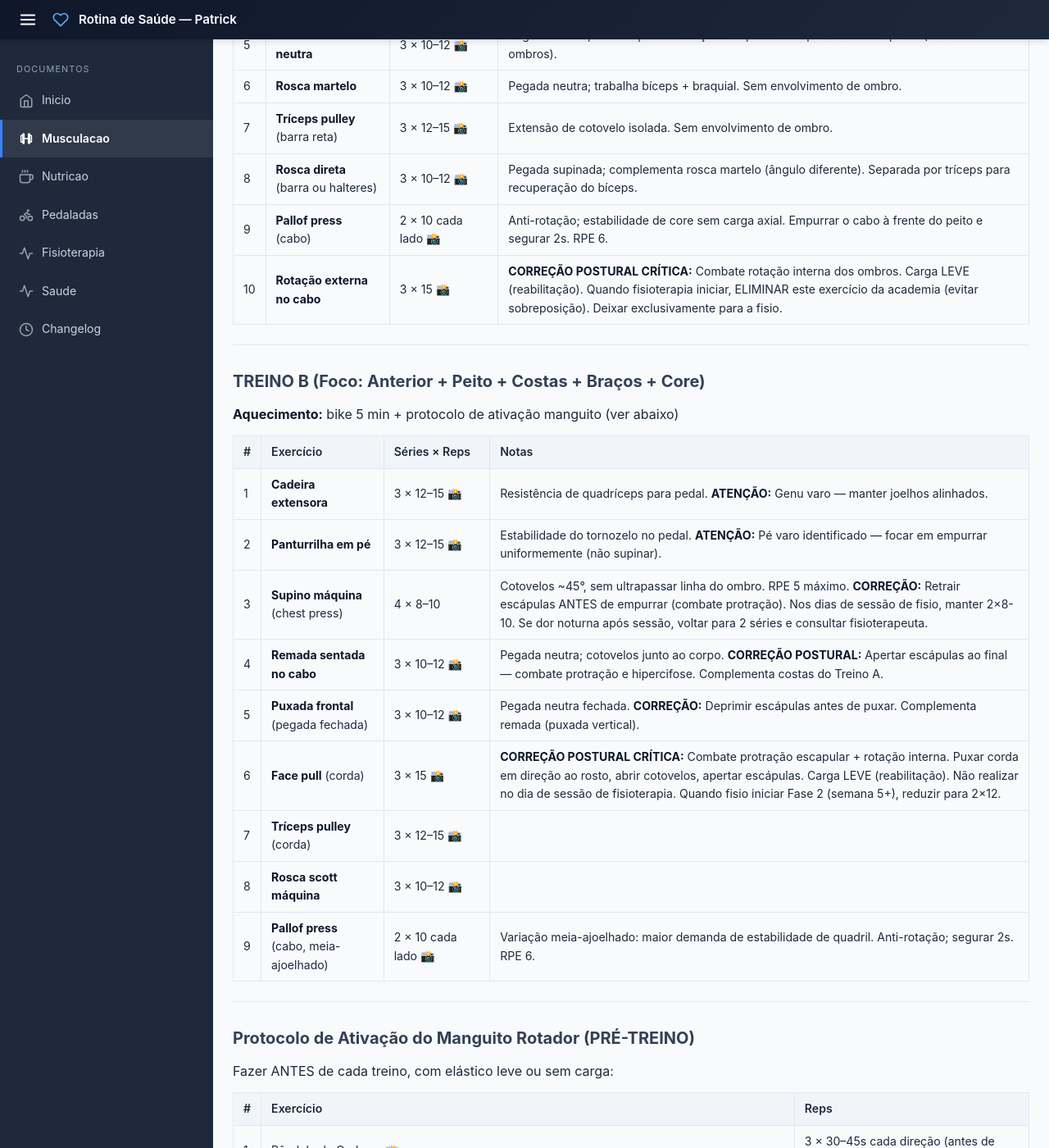
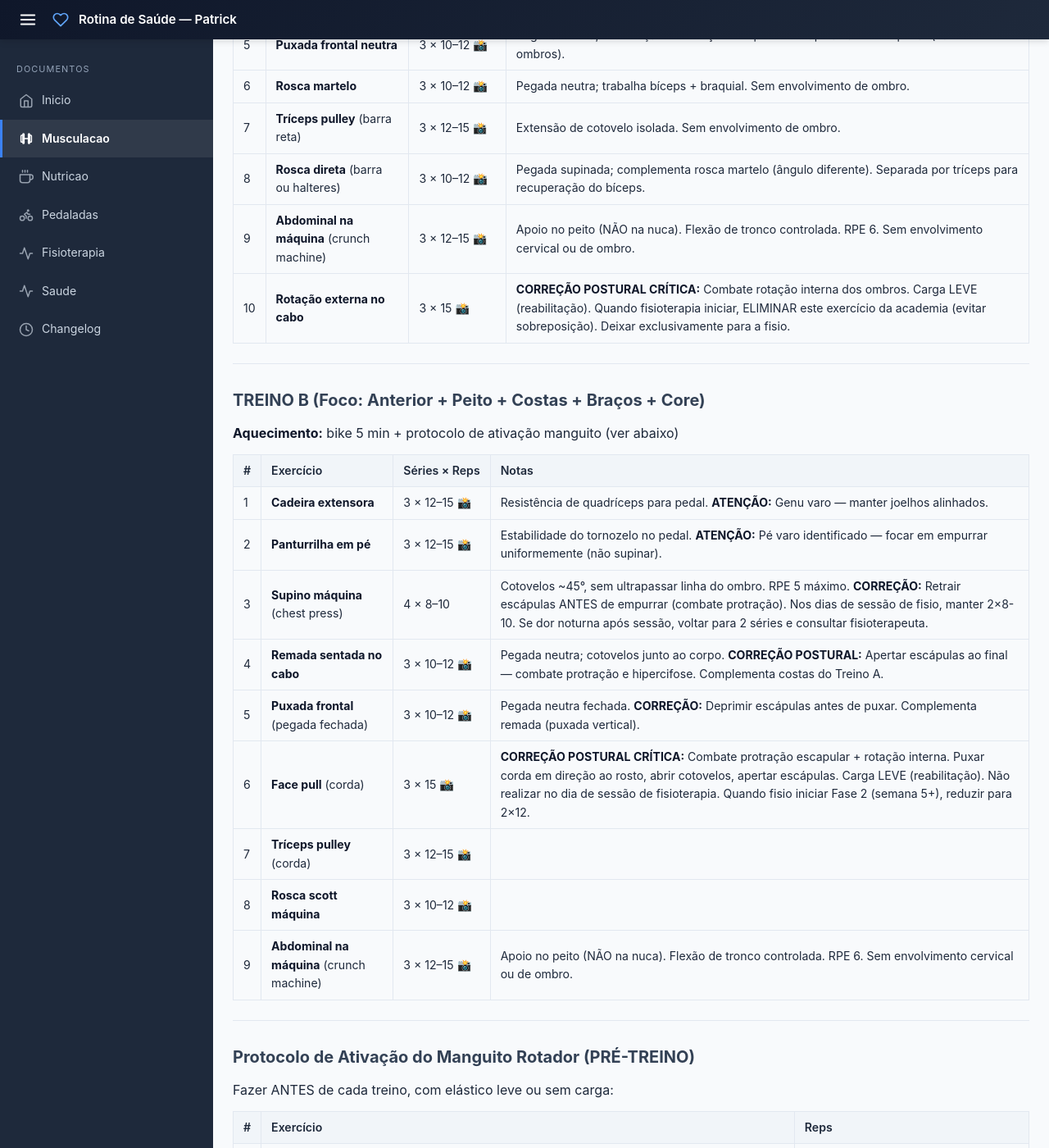
Before and after one commit to criapix/rotina-saude, a Jekyll site: the page built from serie-academia.md, in a window 1280 px wide and 1400 px high, scrolled down 913 px. Shown: the whole window at 82% size. Built offline with Jekyll 4.4.1, drawn with Linux system fonts in a browser that asks for light colours; some of the changed text lies outside the part shown.

Commit message:
Replace Pallof press with abdominal machine exercise in recovery training protocol

```diff
--- a/serie-academia.md
+++ b/serie-academia.md
@@ -39,7 +39,7 @@ Tempo: **3-1-2** nos compostos de perna (3s excêntrica, 1s pausa, 2s concêntri
 | 6 | **Rosca martelo** | 3 × 10–12 [📸](https://static1.minhavida.com.br/articles/39/76/c9/c4/makatserchykshutterstock-orig-1.jpg) | Pegada neutra; trabalha bíceps + braquial. Sem envolvimento de ombro. |
 | 7 | **Tríceps pulley** (barra reta) | 3 × 12–15 [📸](https://www.hipertrofia.org/blog/wp-content/uploads/2018/09/execucao-do-triceps-pulley.jpg) | Extensão de cotovelo isolada. Sem envolvimento de ombro. |
 | 8 | **Rosca direta** (barra ou halteres) | 3 × 10–12 [📸](https://www.hipertrofia.org/blog/wp-content/uploads/2018/08/rosca-direta-com-barra-1.jpg) | Pegada supinada; complementa rosca martelo (ângulo diferente). Separada por tríceps para recuperação do bíceps. |
-| 9 | **Pallof press** (cabo) | 2 × 10 cada lado [📸](https://www.hipertrofia.org/blog/wp-content/uploads/2023/03/pallof-press.jpg) | Anti-rotação; estabilidade de core sem carga axial. Empurrar o cabo à frente do peito e segurar 2s. RPE 6. |
+| 9 | **Abdominal na máquina** (crunch machine) | 3 × 12–15 [📸](https://www.hipertrofia.org/blog/wp-content/uploads/2017/09/abdominal-maquina.gif) | Apoio no peito (NÃO na nuca). Flexão de tronco controlada. RPE 6. Sem envolvimento cervical ou de ombro. |
 | 10 | **Rotação externa no cabo** | 3 × 15 [📸](https://s32540.pcdn.co/wp-content/uploads/2018/11/rota%C3%A7aoexterna241118-Copy.jpg) | **CORREÇÃO POSTURAL CRÍTICA:** Combate rotação interna dos ombros. Carga LEVE (reabilitação). Quando fisioterapia iniciar, ELIMINAR este exercício da academia (evitar sobreposição). Deixar exclusivamente para a fisio. |
 
 ---
@@ -58,7 +58,7 @@ Tempo: **3-1-2** nos compostos de perna (3s excêntrica, 1s pausa, 2s concêntri
 | 6 | **Face pull** (corda) | 3 × 15 [📸](https://www.hipertrofia.org/blog/wp-content/uploads/2019/10/face-pulls.jpg) | **CORREÇÃO POSTURAL CRÍTICA:** Combate protração escapular + rotação interna. Puxar corda em direção ao rosto, abrir cotovelos, apertar escápulas. Carga LEVE (reabilitação). Não realizar no dia de sessão de fisioterapia. Quando fisio iniciar Fase 2 (semana 5+), reduzir para 2×12. |
 | 7 | **Tríceps pulley** (corda) | 3 × 12–15 [📸](https://www.hipertrofia.org/blog/wp-content/uploads/2018/10/execucao-do-triceps-corda.jpg) | |
 | 8 | **Rosca scott máquina** | 3 × 10–12 [📸](https://static1.minhavida.com.br/articles/a0/79/bd/2f/makatserchykshutterstock-orig-1.jpg) | |
-| 9 | **Pallof press** (cabo, meia-ajoelhado) | 2 × 10 cada lado [📸](https://www.hipertrofia.org/blog/wp-content/uploads/2023/03/pallof-press.jpg) | Variação meia-ajoelhado: maior demanda de estabilidade de quadril. Anti-rotação; segurar 2s. RPE 6. |
+| 9 | **Abdominal na máquina** (crunch machine) | 3 × 12–15 [📸](https://www.hipertrofia.org/blog/wp-content/uploads/2017/09/abdominal-maquina.gif) | Apoio no peito (NÃO na nuca). Flexão de tronco controlada. RPE 6. Sem envolvimento cervical ou de ombro. |
 
 ---
 
@@ -165,7 +165,7 @@ Fazer **3x/semana** nos dias de descanso ou antes do pedal. Não precisa de equi
 - **Costas:** remadas sentadas, puxadas neutras (cotovelos junto ao corpo)
 - **Peito:** supino máquina com carga leve-moderada (cotovelos a 45°), 2x/semana. **Máximo 8 sets/semana de pushing até liberação da fisio.**
 - **Braços:** bíceps e tríceps isolados (sem envolver ombro)
-- **Core:** Pallof press (cabo), dead bug, prancha frontal/lateral, bird dog — sem carga axial ou extensão cervical
+- **Core:** abdominal na máquina, dead bug, prancha frontal/lateral, bird dog — sem carga axial ou extensão cervical
 
 ---
 
@@ -223,7 +223,7 @@ Fazer **3x/semana** nos dias de descanso ou antes do pedal. Não precisa de equi
 - Peito: ~7 sets/semana (supino 3×A + 4×B) — limite de segurança é **8 sets/semana** de pushing até liberação da fisio
 - Costas: ~9 sets/semana (remada + puxada em A, remada + puxada em B) — **também serve como correção postural**
 - Braços: tríceps 2x/semana + bíceps 2x/semana (3 variações: martelo + direta no A, scott no B; 2 de tríceps)
-- Core: Pallof press 2x/semana (academia) + protocolo domiciliar 3x/semana (dead bug, prancha, bird dog)
+- Core: abdominal na máquina 2x/semana (academia) + protocolo domiciliar 3x/semana (dead bug, prancha, bird dog)
 - Tempo 3-1-2 nos compostos de perna: mais tempo sob tensão = mais estímulo hipertrófico
 - NUNCA fisioterapia e exercícios de peito no mesmo dia com <6h de intervalo
 - **NOVO:** Alongamento de isquiotibiais OBRIGATÓRIO antes e depois do treino de perna
```
